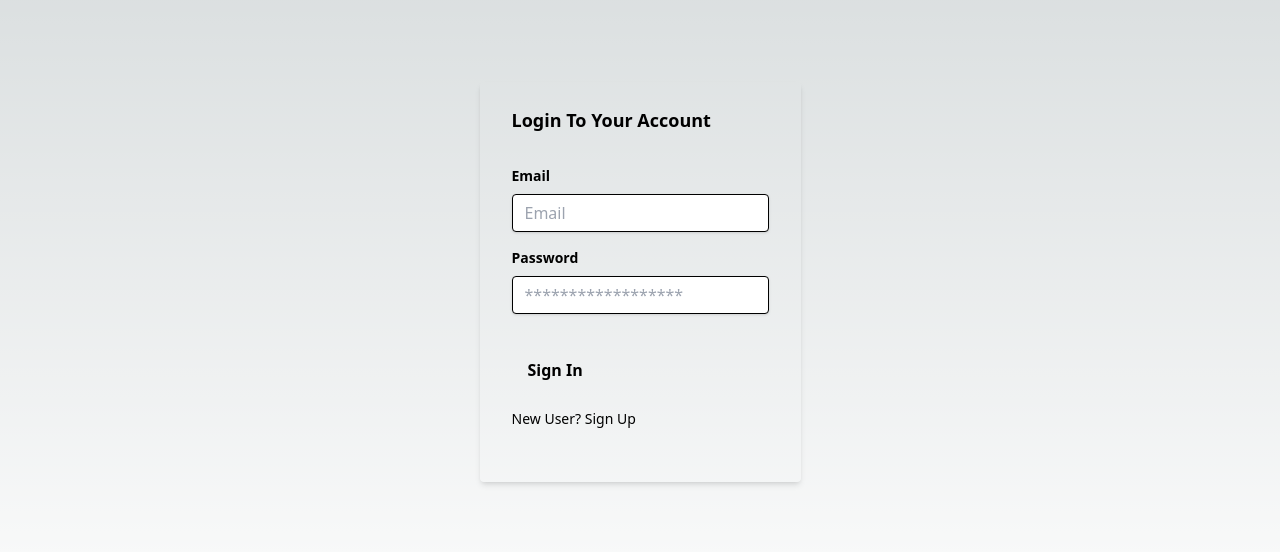
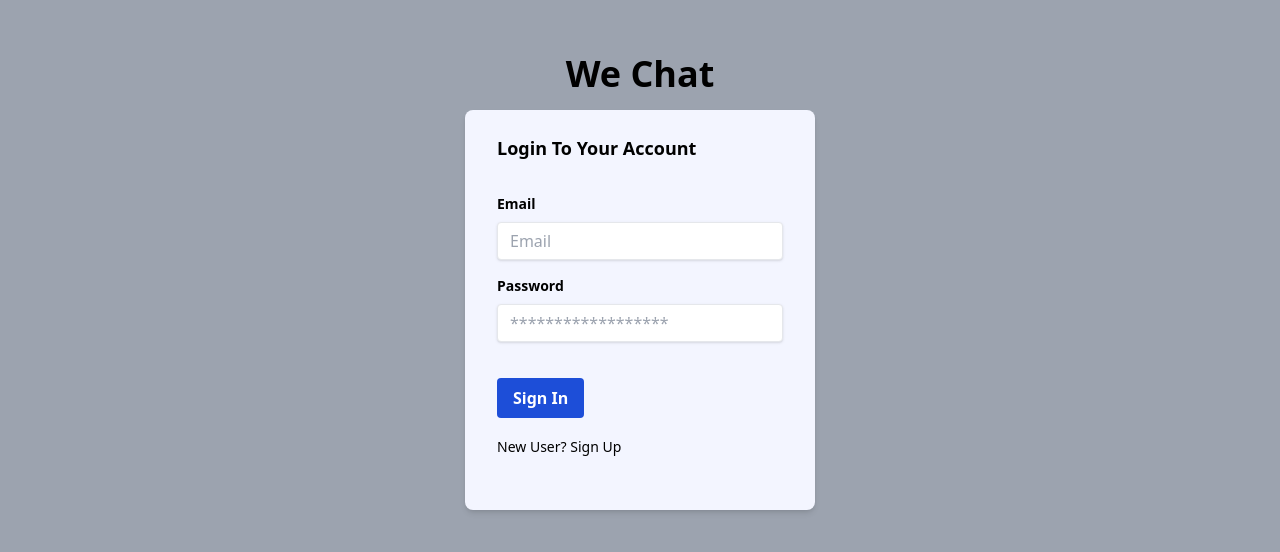
Before and after one commit to Ayann138/ChatApp, a Next.js app: page /Login in a window 1280 px wide. Shown: the part 110-662 px from the top of the page. Built offline with nearby package versions, Linux system fonts and the light colour scheme.

Commit message:
Updated login page styling

```diff
--- a/pages/Login/index.js
+++ b/pages/Login/index.js
@@ -41,11 +41,13 @@ function LoginForm() {
     }
   };
   return (
-    <div className="bg-gray-600 flex items-center justify-center h-screen">
-
+    <div className=" bg-gray-400 flex flex-col items-center justify-center h-screen">
+<div className='font-bold text-4xl pb-4'>
+  We Chat
+</div>
       <div>
         {/* Left Side card */}
-        <form className="bg-white shadow-md rounded px-8 pt-6 pb-8 mb-4 h-[400px]">
+        <form className=" bg-secondary shadow-md w-[350px] rounded-lg px-8 pt-6 pb-8 mb-4 h-[400px]">
           <div className="mb-4">
             <h1 className="block text-black text-lg font-bold mb-2" htmlFor="username">
               Login To Your Account
--- a/styles/globals.css
+++ b/styles/globals.css
@@ -2,11 +2,6 @@
 @tailwind components;
 @tailwind utilities;
 
-:root {
-  --foreground-rgb: 0, 0, 0;
-  --background-start-rgb: 214, 219, 220;
-  --background-end-rgb: 255, 255, 255;
-}
 
 @media (prefers-color-scheme: dark) {
   :root {
--- a/tailwind.config.js
+++ b/tailwind.config.js
@@ -6,17 +6,15 @@ module.exports = {
     "./app/**/*.{js,ts,jsx,tsx,mdx}",
   ],
   theme: {
-    colors:{
-      'primary': "#1476ff",
-      'secondary': "#f3f5ff",
-      'light': "#f9faff",
-
-    },
     extend: {
+      colors: {
+        'primary': "#1476ff",
+        'secondary': "#f3f5ff",
+        'light': "#f9faff",
+      },
       backgroundImage: {
         "gradient-radial": "radial-gradient(var(--tw-gradient-stops))",
-        "gradient-conic":
-          "conic-gradient(from 180deg at 50% 50%, var(--tw-gradient-stops))",
+        "gradient-conic": "conic-gradient(from 180deg at 50% 50%, var(--tw-gradient-stops))",
       },
     },
   },
```
